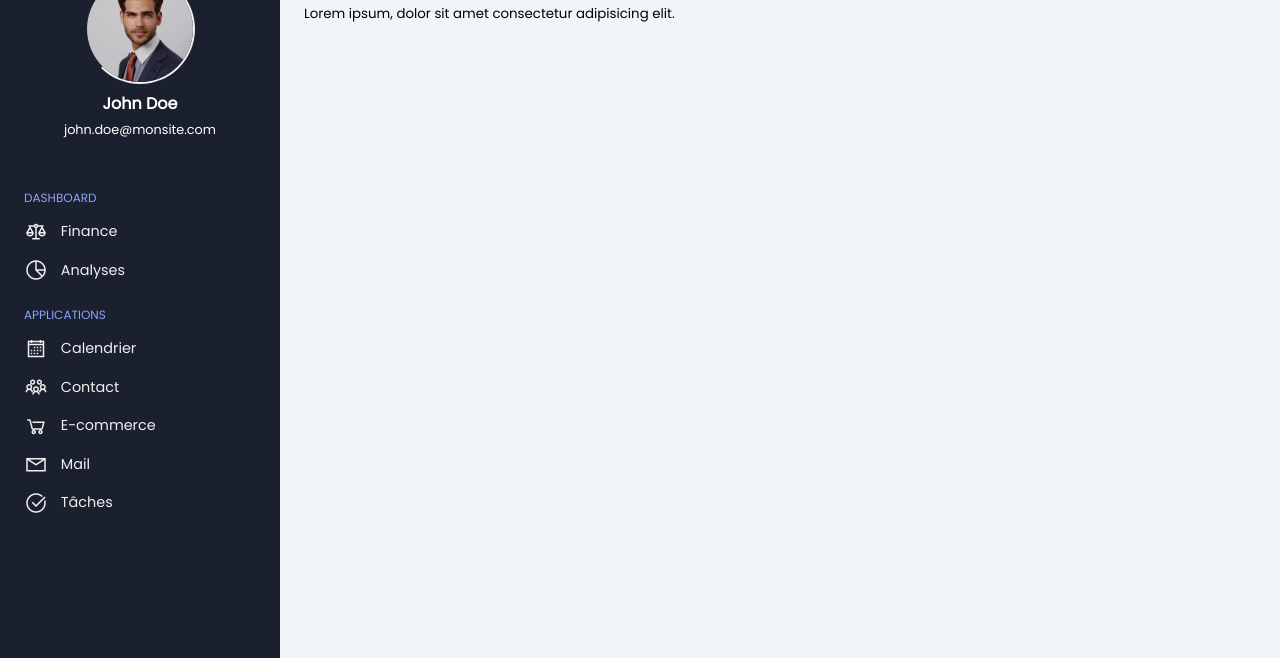
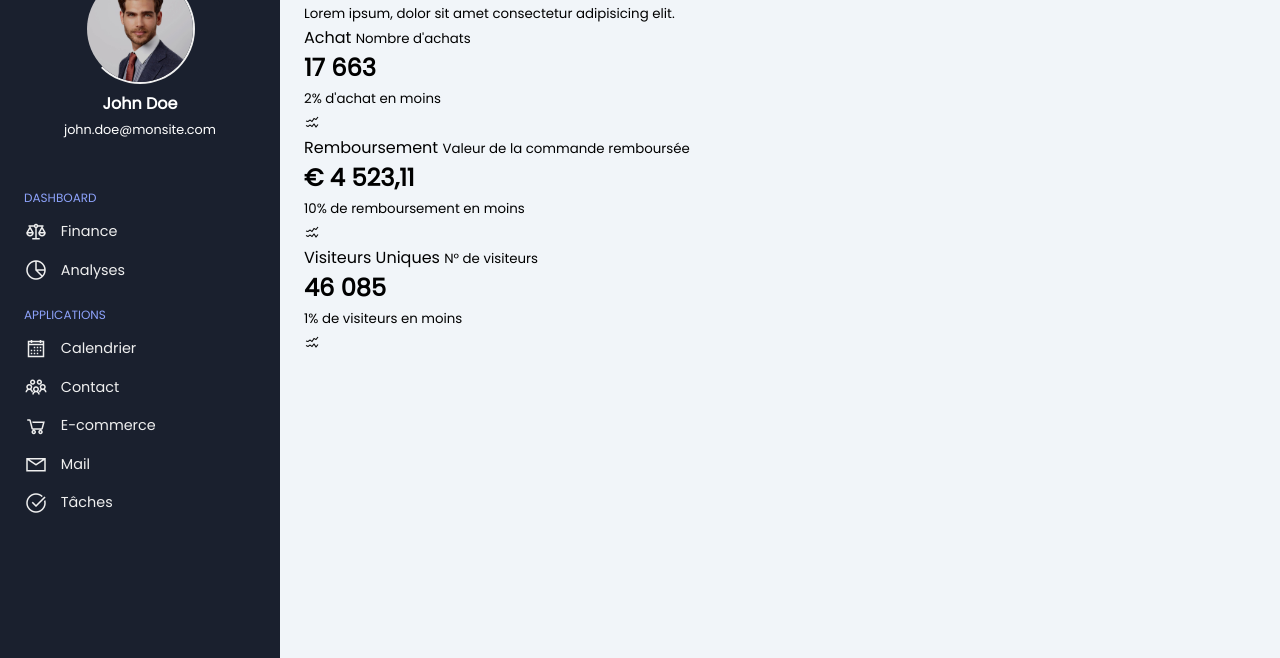
Before and after one commit to jonathan-fv/Admin-Dashboard-Responsive, a plain HTML site: page index.html in a window 1280 px wide. Shown: the part 142-800 px from the top of the page. Drawn offline with nearby package versions, Linux system fonts and the light colour scheme.

Commit message:
add cards html

```diff
--- a/index.html
+++ b/index.html
@@ -92,6 +92,53 @@
                     </button>
                 </div>
             </div>
+            <div class="cards">
+                <div class="card-single">
+                    <div class="card-flex">
+                        <div class="card-info">
+                            <div class="card-head">
+                                <span>Achat</span>
+                                <small>Nombre d'achats</small>
+                            </div>
+                            <h2>17 663</h2>
+                            <small>2% d'achat en moins</small>
+                        </div>
+                        <div class="card-chart">
+                            <span class="las la-chart-line"></span>
+                        </div>
+                    </div>
+                </div>
+                <div class="card-single">
+                    <div class="card-flex">
+                        <div class="card-info">
+                            <div class="card-head">
+                                <span>Remboursement</span>
+                                <small>Valeur de la commande remboursée</small>
+                            </div>
+                            <h2>€ 4 523,11</h2>
+                            <small>10% de remboursement en moins</small>
+                        </div>
+                        <div class="card-chart">
+                            <span class="las la-chart-line"></span>
+                        </div>
+                    </div>
+                </div>
+                <div class="card-single">
+                    <div class="card-flex">
+                        <div class="card-info">
+                            <div class="card-head">
+                                <span>Visiteurs Uniques</span>
+                                <small>N° de visiteurs</small>
+                            </div>
+                            <h2>46 085</h2>
+                            <small>1% de visiteurs en moins</small>
+                        </div>
+                        <div class="card-chart">
+                            <span class="las la-chart-line"></span>
+                        </div>
+                    </div>
+                </div>
+            </div>
         </main>
     </div>
 </body>
```
Also changed, not shown: css/styles.css (line endings or trailing spaces).
